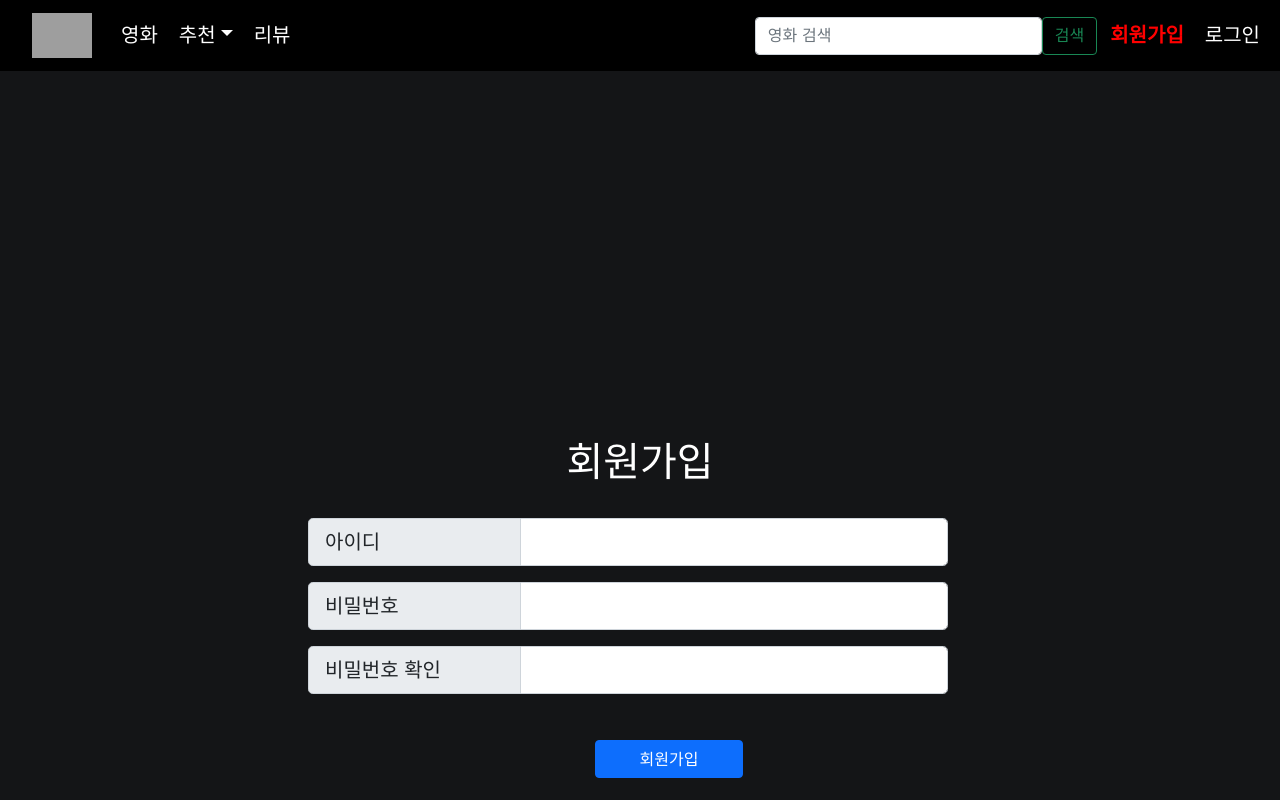
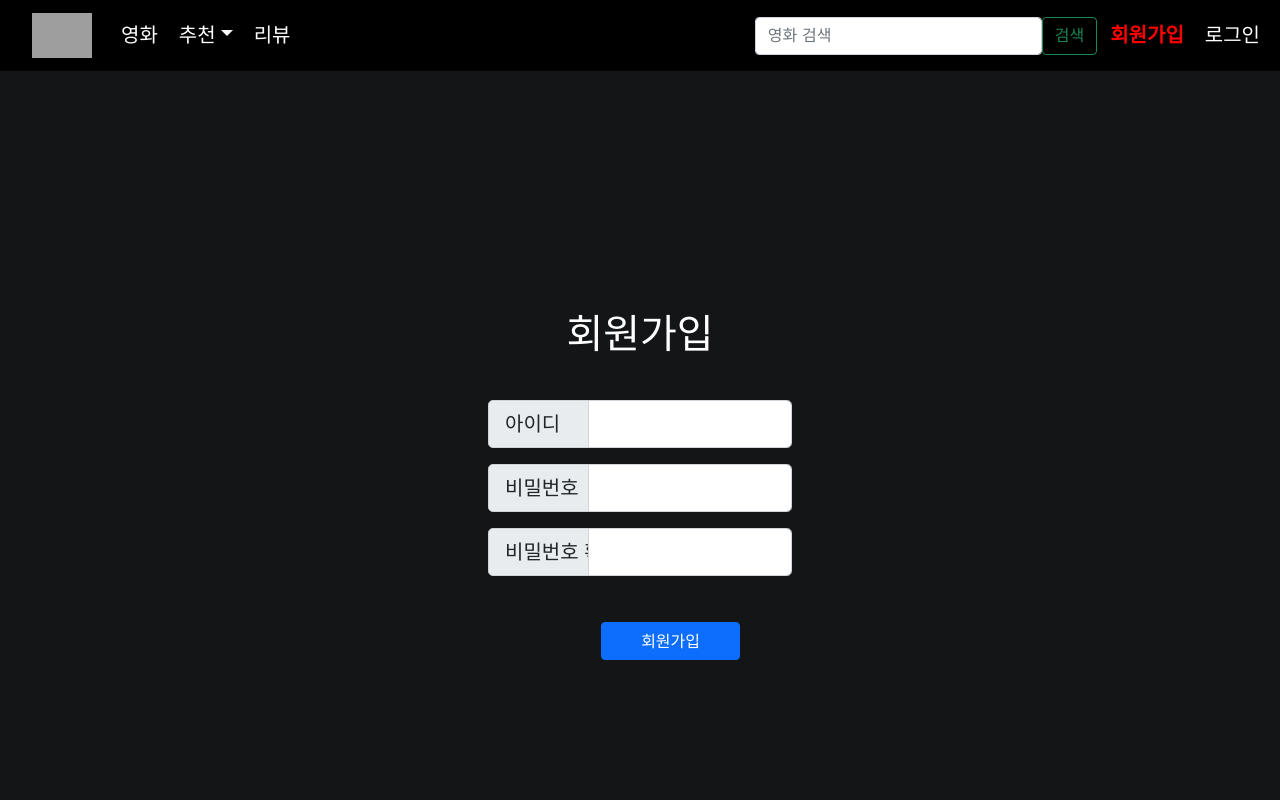
Before and after one commit to Hyojeong721/PJT0_ssafee_bean, a Vue app: page /signup in a window 1280 px wide. Built offline with nearby package versions, Linux system fonts and the light colour scheme; no server answers; what vue-moment would draw is missing.

Commit message:
로그인 & 회원가입 레이아웃 수정

```diff
--- a/src/views/accounts/Login.vue
+++ b/src/views/accounts/Login.vue
@@ -1,17 +1,17 @@
 <template>
-  <div id="login-form" class="container body" style="margin-top: 23rem;">
+  <div id="login-form" class="container body" style="margin-top: 15rem;">
     <div class="login-title">
       <h1>로그인</h1>
     </div>
-    <div class="login-body">
-      <div class="login-id col-6">
+    <div class="login-body" style="padding-top: 10px;">
+      <div class="login-id col-5">
         <div class="input-group input-group-lg row mb-3">
           <label class="input-group-text col-4" for="userid">아이디</label>
           <input type="text" class="form-control" id="userid" v-model="credentials.username">
         </div>
       </div>
 
-      <div name="login-pw" class="col-6">
+      <div name="login-pw" class="col-5">
         <div class="input-group input-group-lg row mb-3">
           <label class="input-group-text col-4" for="password">비밀번호</label>
           <input
@@ -24,7 +24,7 @@
         </div>
       </div>
 
-      <div name="login-btn" class="offset-3 col-6">
+      <div name="login-btn" class="offset-4 col-6">
         <button type="button" class="btn btn-primary login-btn" @click="login">로그인</button>
       </div>
 
@@ -78,9 +78,6 @@ export default {
 </script>
 
 <style>
-#login-form {
-  height: 100vh;
-}
 .login-title {
   text-align: center;
   display: block;
@@ -97,7 +94,7 @@ export default {
 }
 .login-btn {
   margin-top: 30px;
-  width: 47%;
+  width: 30%;
   border-radius: 70px;
 }
 </style>
--- a/src/views/accounts/Signup.vue
+++ b/src/views/accounts/Signup.vue
@@ -1,19 +1,19 @@
 <template>
-  <div name="signup" style="margin-top: 23rem;">
+  <div name="signup" style="margin-top: 15rem;">
     <div class="signup-title">
       <h1>회원가입</h1>
     </div>
 
-    <div class="signup-body">
-      <div class="signup-id col-6">
-        <div class="input-group input-group-lg row mb-3">
+    <div class="signup-body" style="padding-top: 10px;">
+      <div class="signup-id col-3">
+        <div class="input-group input-group-lg row mb-3" style="margin: 0 auto;">
           <label class="input-group-text col-4" for="userid">아이디</label>
           <input type="text" class="form-control" id="userid" v-model="credentials.username">
         </div>
       </div>
 
-      <div name="signup-pw" class="col-6">
-        <div class="input-group input-group-lg row mb-3">
+      <div name="signup-pw" class="col-3">
+        <div class="input-group input-group-lg row mb-3" style="margin: 0 auto;">
           <label class="input-group-text col-4" for="password">비밀번호</label>
           <input
           type="password"
@@ -22,7 +22,7 @@
           v-model="credentials.password"
           >
         </div>
-        <div class="input-group input-group-lg row mb-3">
+        <div class="input-group input-group-lg row mb-3" style="margin: 0 auto;">
           <label class="input-group-text col-4" for="password">비밀번호 확인 </label>
           <input
             type="password"
@@ -90,7 +90,7 @@ export default {
   margin: 2rem;
 }
 .signup-body {
-  margin: 0 auto;
+  margin: 2rem;
   display: flex;
   flex-direction: column;
   justify-content: center;
```
